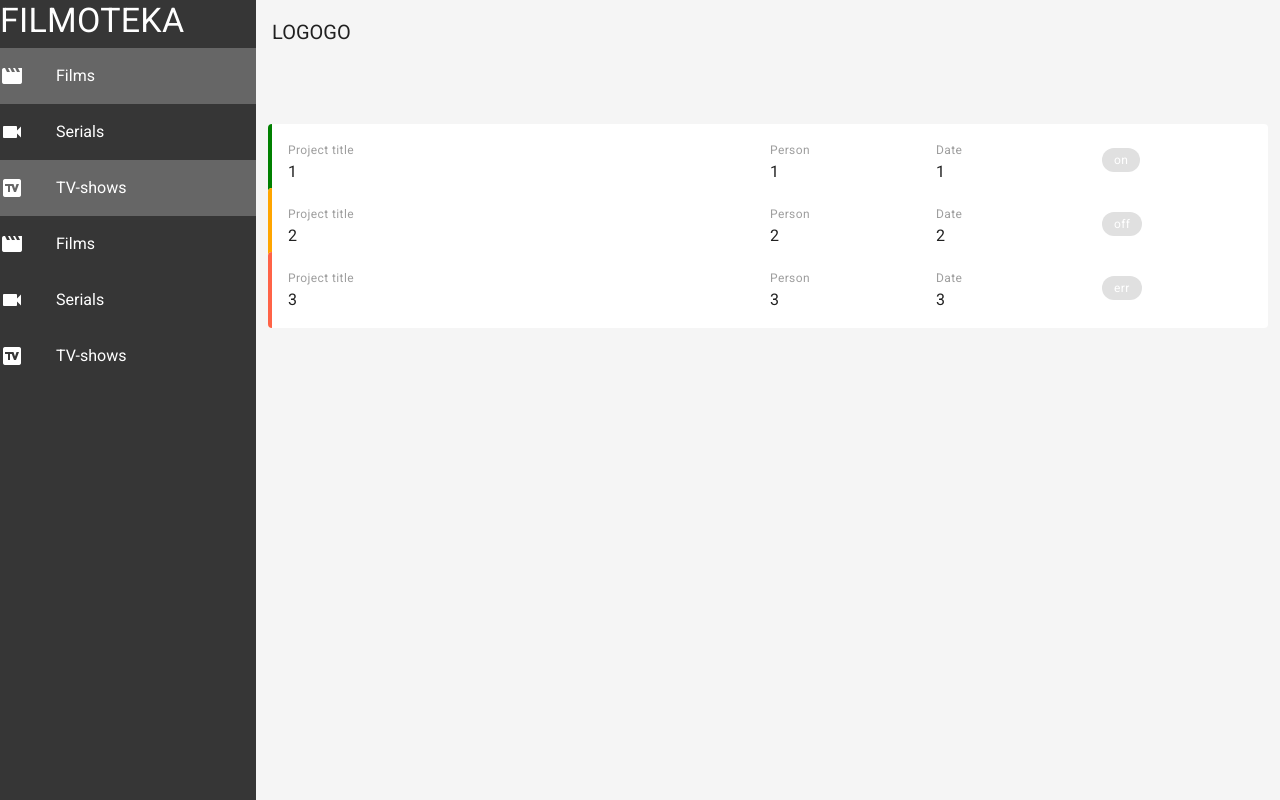
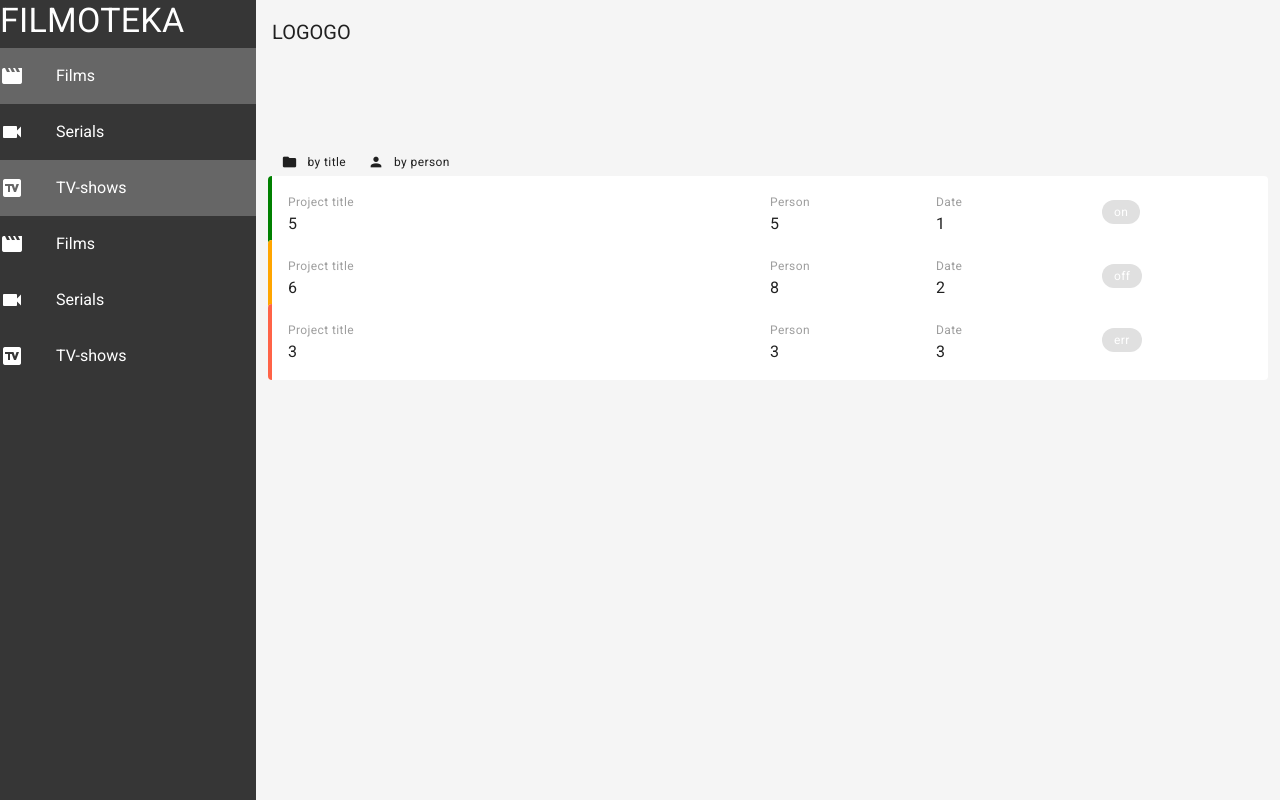
Before and after one commit to KharitonovaDina/learn_vuetify, a Vue app: page / in a window 1280 px wide. Built offline with nearby package versions, Linux system fonts and the light colour scheme.

Commit message:
learn vuetify

```diff
--- a/src/views/HomePage.vue
+++ b/src/views/HomePage.vue
@@ -1,5 +1,15 @@
 <template>
   <v-container class="home">
+    <v-layout row class="my-3 px-4">
+      <v-btn small text color="dark-grey" @click="sortBy('title')">
+        <v-icon left small>mdi-folder</v-icon>
+        <span class="caption text-lowercase">By title</span>
+      </v-btn>
+      <v-btn small text color="dark-grey" @click="sortBy('person')">
+        <v-icon left small>mdi-account</v-icon>
+        <span class="caption text-lowercase">By person</span>
+      </v-btn>
+    </v-layout>
     <v-card
       flat
       class="px-3"
@@ -39,14 +49,14 @@ export default {
     return {
       projects: [
         {
-          title: 1,
-          person: 1,
+          title: 5,
+          person: 5,
           date: 1,
           status: 'on',
         },
         {
-          title: 2,
-          person: 2,
+          title: 6,
+          person: 8,
           date: 2,
           status: 'off',
         },
@@ -58,6 +68,12 @@ export default {
         },
       ],
     };
+  },
+
+  methods: {
+    sortBy(prop) {
+      this.projects.sort((a, b) => a[prop] < b[prop] ? -1 : 1);
+    },
   },
 };
 </script>
```
